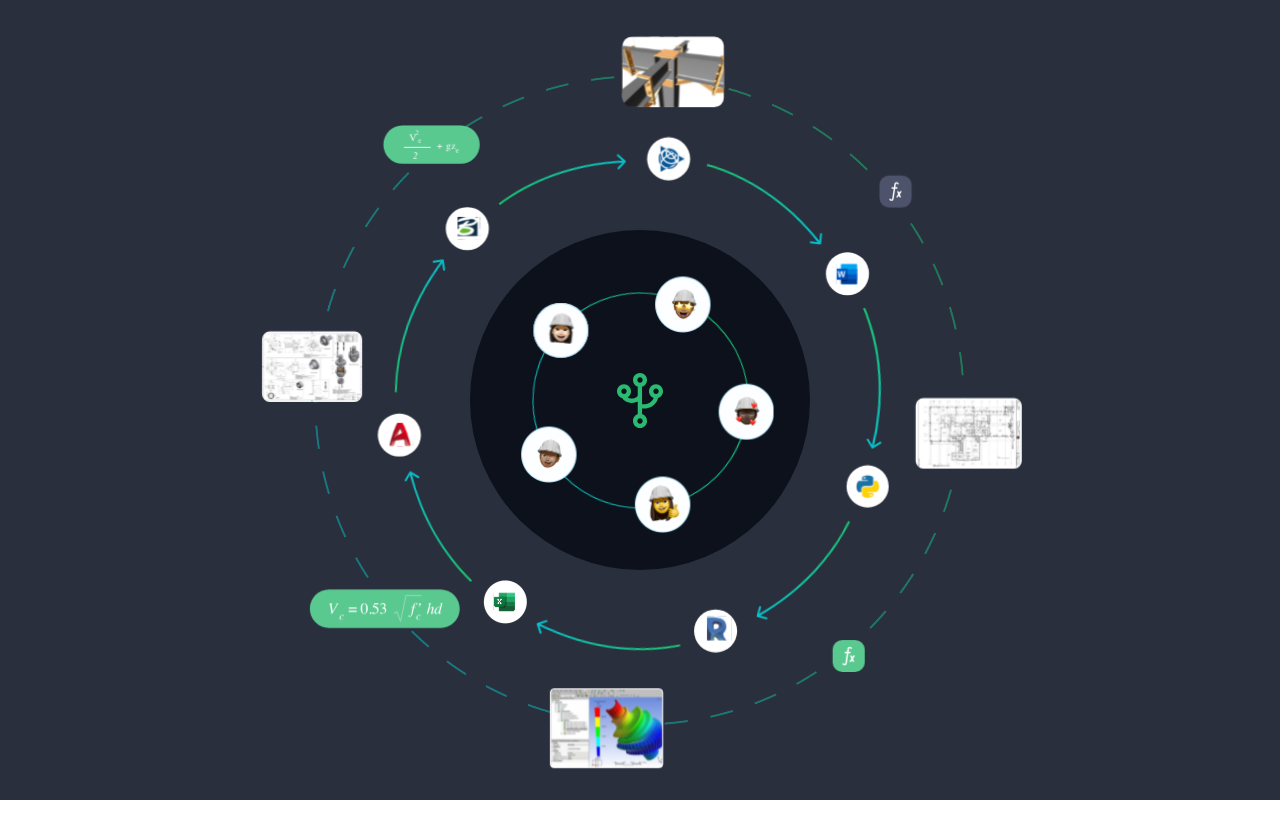
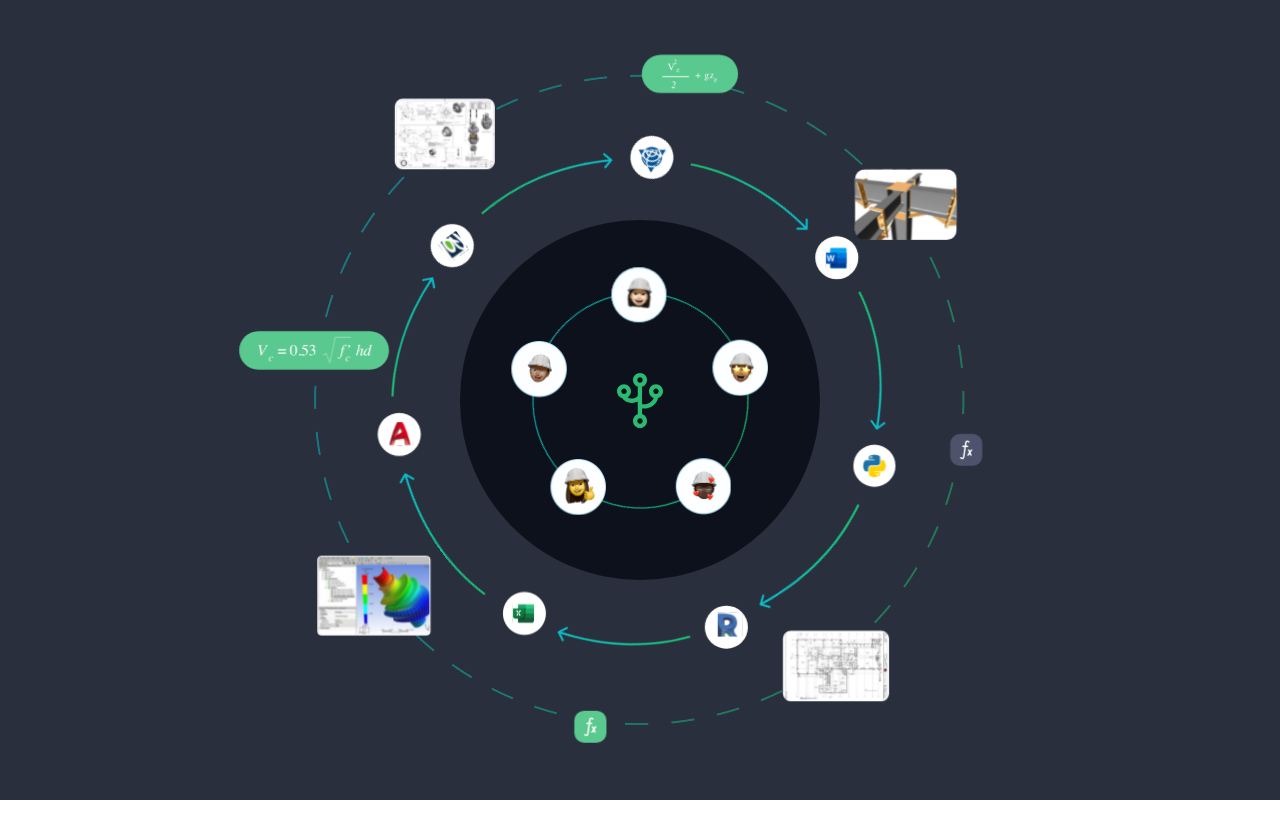
Before and after one commit to ricky-fn/CalcTree-Demo, a React (Vite) app: page / in a window 1280 px wide. Shown: the top 838 px of the page. Before the commit the page ends 812 px from the top, so only its background shows below. Built offline with nearby package versions, Linux system fonts and the light colour scheme.

Commit message:
added css variables to control the animations

```diff
--- a/src/components/layer1.css
+++ b/src/components/layer1.css
@@ -1,8 +1,6 @@
 .layer-1-container {
-  width: 360px;
-  height: 360px;
-  max-height: 340px;
-  max-width: 340px;
+  width: var(--layer1-container-size);
+  height: var(--layer1-container-size);
   background-color: #0c111b;
   border-radius: 100%;
   justify-content: center;
@@ -38,7 +36,7 @@
   align-items: center;
   display: block;
   position: absolute;
-  animation: layer1RotateAnimation 30s linear infinite;
+  animation: layer1RotateAnimation var(--animation-duration) linear infinite;
 }
 
 .layer-1-container .avatar {
@@ -56,10 +54,10 @@
 
 @keyframes avatar1RotateAnimation {
   0% {
-    transform: rotate(288deg);
+    transform: rotate(calc(360deg - var(--layer1-item-gap)));
   }
   100% {
-    transform: rotate(-72deg);
+    transform: rotate(var(--layer1-item-gap-reverse));
   }
 }
 
@@ -68,16 +66,15 @@
 }
 
 .layer-1-container .avatar-1 img {
-  transform: rotate(-72deg);
-  animation: avatar1RotateAnimation 30s linear infinite;
+  animation: avatar1RotateAnimation var(--animation-duration) linear infinite;
 }
 
 @keyframes avatar2RotateAnimation {
   0% {
-    transform: rotate(216deg);
+    transform: rotate(calc(360deg - calc(var(--layer1-item-gap) * 2)));
   }
   100% {
-    transform: rotate(-144deg);
+    transform: rotate(calc(var(--layer1-item-gap-reverse) * 2));
   }
 }
 
@@ -86,16 +83,15 @@
 }
 
 .layer-1-container .avatar-2 img {
-  transform: rotate(-144deg);
-  animation: avatar2RotateAnimation 30s linear infinite;
+  animation: avatar2RotateAnimation var(--animation-duration) linear infinite;
 }
 
 @keyframes avatar3RotateAnimation {
   0% {
-    transform: rotate(144deg);
+    transform: rotate(calc(360deg - calc(var(--layer1-item-gap) * 3)));
   }
   100% {
-    transform: rotate(-216deg);
+    transform: rotate(calc(var(--layer1-item-gap-reverse) * 3));
   }
 }
 
@@ -105,15 +101,15 @@
 
 .layer-1-container .avatar-3 img {
   transform: rotate(-216deg);
-  animation: avatar3RotateAnimation 30s linear infinite;
+  animation: avatar3RotateAnimation var(--animation-duration) linear infinite;
 }
 
 @keyframes avatar4RotateAnimation {
   0% {
-    transform: rotate(72deg);
+    transform: rotate(calc(360deg - calc(var(--layer1-item-gap) * 4)));
   }
   100% {
-    transform: rotate(-288deg);
+    transform: rotate(calc(var(--layer1-item-gap-reverse) * 4));
   }
 }
 
@@ -123,16 +119,16 @@
 
 .layer-1-container .avatar-4 img {
   transform: rotate(-288deg);
-  animation: avatar4RotateAnimation 30s linear infinite;
+  animation: avatar4RotateAnimation var(--animation-duration) linear infinite;
 }
 
 
 @keyframes avatar5RotateAnimation {
   0% {
-    transform: rotate(360deg);
+    transform: rotate(calc(360deg - calc(var(--layer1-item-gap) * 5)));
   }
   100% {
-    transform: rotate(0deg);
+    transform: rotate(calc(var(--layer1-item-gap-reverse) * 5));
   }
 }
 
@@ -141,7 +137,7 @@
 }
 
 .layer-1-container .avatar-5 img {
-  animation: avatar5RotateAnimation 30s linear infinite;
+  animation: avatar5RotateAnimation var(--animation-duration) linear infinite;
 }
 
 .layer-1-container .logo {
@@ -153,5 +149,5 @@
   bottom: 0%;
   left: 0%;
   right: 0%;
-  animation: avatar5RotateAnimation 30s linear infinite;
+  animation: avatar5RotateAnimation var(--animation-duration) linear infinite;
 }
--- a/src/components/layer2.css
+++ b/src/components/layer2.css
@@ -9,23 +9,22 @@
 }
 
 .layer-2-container {
-  width: 500px;
-  height: 500px;
-  max-width: 500px;
+  width: var(--layer2-container-size);
+  height: var(--layer2-container-size);
   opacity: 1;
   background: url(/src/assets/layer2/path.svg) 50%;
   background-size: cover;
   position: absolute;
   top: 50%;
   left: 50%;
-  margin-left: -250px;
-  margin-top: -250px;
-  animation: layer2RotateAnimation 30s linear infinite;
+  margin-left: calc(0px - var(--layer2-container-size) / 2);
+  margin-top: calc(0px - var(--layer2-container-size) / 2);
+  animation: layer2RotateAnimation var(--animation-duration) linear infinite;
 }
 
 .layer-2-container .tool {
   width: 44px;
-  height: calc(500px / 2 + 15px);
+  height: calc(var(--layer2-container-size) / 2 + 15px);
   background-color: rgba(0, 0, 0, 0);
   border-radius: 0%;
   display: block;
@@ -38,126 +37,119 @@
 
 @keyframes tool1RotateAnimation {
   0% {
-    transform: rotate(294deg);
+    transform: rotate(calc(360deg - var(--layer2-item-gap) + 36deg));
   }
   100% {
-    transform: rotate(-66deg);
+    transform: rotate(calc(var(--layer2-item-gap-reverse) + 36deg));
   }
 }
 
 .layer-2-container .tool-1 {
-  transform: rotate(66deg);
+  transform: rotate(calc(var(--layer2-item-gap) - 36deg));
 }
 
 .layer-2-container .tool-1 img {
-  transform: rotate(-66deg);
-  animation: tool1RotateAnimation 30s linear infinite;
+  animation: tool1RotateAnimation var(--animation-duration) linear infinite;
 }
 
 @keyframes tool2RotateAnimation {
   0% {
-    transform: rotate(242deg);
+    transform: rotate(calc(360deg - calc(var(--layer2-item-gap) * 2) + 38deg));
   }
   100% {
-    transform: rotate(-118deg);
+    transform: rotate(calc(var(--layer2-item-gap-reverse) * 2 + 38deg));
   }
 }
 
 .layer-2-container .tool-2 {
-  transform: rotate(118deg);
+  transform: rotate(calc(var(--layer2-item-gap) * 2 - 38deg));
 }
 
 .layer-2-container .tool-2 img {
-  transform: rotate(-118deg);
-  animation: tool2RotateAnimation 30s linear infinite;
+  animation: tool2RotateAnimation var(--animation-duration) linear infinite;
 }
 
 @keyframes tool3RotateAnimation {
   0% {
-    transform: rotate(194deg);
+    transform: rotate(calc(360deg - calc(var(--layer2-item-gap) * 3) + 36deg));
   }
   100% {
-    transform: rotate(-166deg);
+    transform: rotate(calc(var(--layer2-item-gap-reverse) * 3 + 36deg));
   }
 }
 
 .layer-2-container .tool-3 {
-  transform: rotate(166deg);
+  transform: rotate(calc(var(--layer2-item-gap) * 3 - 36deg));
 }
 
 .layer-2-container .tool-3 img {
-  transform: rotate(-166deg);
-  animation: tool3RotateAnimation 30s linear infinite;
+  animation: tool3RotateAnimation var(--animation-duration) linear infinite;
 }
 
 @keyframes tool4RotateAnimation {
   0% {
-    transform: rotate(141deg);
+    transform: rotate(calc(360deg + 20deg - calc(var(--layer2-item-gap) * 4)));
   }
   100% {
-    transform: rotate(-219deg);
+    transform: rotate(calc(var(--layer2-item-gap-reverse) * 4) + 20deg);
   }
 }
 
 .layer-2-container .tool-4 {
-  transform: rotate(219deg);
+  transform: rotate(calc(var(--layer2-item-gap) * 4 - 40deg));
 }
 
 .layer-2-container .tool-4 img {
-  transform: rotate(-219deg);
-  animation: tool4RotateAnimation 30s linear infinite;
+  animation: tool4RotateAnimation var(--animation-duration) linear infinite;
 }
 
 @keyframes tool5RotateAnimation {
   0% {
-    transform: rotate(89deg);
+    transform: rotate(calc(360deg + 10deg - calc(var(--layer2-item-gap) * 5)));
   }
   100% {
-    transform: rotate(-271deg);
+    transform: rotate(calc(var(--layer2-item-gap-reverse) * 5 + 10deg));
   }
 }
 
 .layer-2-container .tool-5 {
-  transform: rotate(271deg);
+  transform: rotate(calc(var(--layer2-item-gap) * 5 - 38deg));
 }
 
 .layer-2-container .tool-5 img {
-  transform: rotate(-271deg);
-  animation: tool5RotateAnimation 30s linear infinite;
+  animation: tool5RotateAnimation var(--animation-duration) linear infinite;
 }
 
 @keyframes tool6RotateAnimation {
   0% {
-    transform: rotate(37deg);
+    transform: rotate(calc(360deg + 38deg - calc(var(--layer2-item-gap) * 6)));
   }
   100% {
-    transform: rotate(-323deg);
+    transform: rotate(calc(var(--layer2-item-gap-reverse) * 6 + 38deg));
   }
 }
 
 .layer-2-container .tool-6 {
-  transform: rotate(323deg);
+  transform: rotate(calc(var(--layer2-item-gap) * 6 - 38deg));
 }
 
 .layer-2-container .tool-6 img {
-  transform: rotate(-323deg);
-  animation: tool6RotateAnimation 30s linear infinite;
+  animation: tool6RotateAnimation var(--animation-duration) linear infinite;
 }
 
 @keyframes tool7RotateAnimation {
   0% {
-    transform: rotate(345deg);
+    transform: rotate(calc(360deg + 38deg - calc(var(--layer2-item-gap) * 7)));
   }
   100% {
-    transform: rotate(-15deg);
+    transform: rotate(calc(var(--layer2-item-gap-reverse) * 7 + 38deg));
   }
 }
 
 .layer-2-container .tool-7 {
-  transform: rotate(15deg);
+  transform: rotate(calc(var(--layer2-item-gap) * 7 - 38deg));
 }
 
 .layer-2-container .tool-7 img {
-  transform: rotate(-15deg);
-  animation: tool7RotateAnimation 30s linear infinite;
+  animation: tool7RotateAnimation var(--animation-duration) linear infinite;
 }
--- a/src/components/layer3.css
+++ b/src/components/layer3.css
@@ -8,22 +8,22 @@
 }
 
 .layer-3-container {
-  width: 650px;
-  height: 650px;
-  max-width: 650px;
+  width: var(--layer3-container-size);
+  height: var(--layer3-container-size);
+  max-width: var(--layer3-container-size);
   background: url(/src/assets/layer3/path.png) 50% 50% no-repeat;
   background-size: 100%;
   position: absolute;
   left: 50%;
   top: 50%;
-  margin-left: -325px;
-  margin-top: -325px;
-  animation: layer3RotateAnimation 30s linear infinite;
+  margin-left: calc(0px - var(--layer3-container-size) / 2);
+  margin-top: calc(0px - var(--layer3-container-size) / 2);
+  animation: layer3RotateAnimation var(--animation-duration) linear infinite;
 }
 
 .layer-3-container .item {
   width: 0;
-  height: calc(650px / 2 + 5px);
+  height: calc(var(--layer3-container-size) / 2 + 5px);
   display: block;
   position: absolute;
   left: 50%;
@@ -39,121 +39,121 @@
 }
 
 .layer-3-container .item-1 {
-  transform: rotate(45deg);
+  transform: rotate(var(--layer3-item-gap));
 }
 
 .layer-3-container .item-1 img {
-  animation: item1RotateAnimation 30s linear infinite;
+  animation: item1RotateAnimation var(--animation-duration) linear infinite;
 }
 
 @keyframes item1RotateAnimation {
   0% {
-    transform: translate(-50%, -50%) rotate(calc(360deg - 45deg));
+    transform: translate(-50%, -50%) rotate(calc(360deg - var(--layer3-item-gap)));
   }
   100% {
-    transform: translate(-50%, -50%) rotate(-45deg);
+    transform: translate(-50%, -50%) rotate(var(--layer3-item-gap-reverse));
   }
 }
 
 .layer-3-container .item-2 {
-  transform: rotate(calc(45deg * 2));
+  transform: rotate(calc(var(--layer3-item-gap) * 2));
 }
 
 .layer-3-container .item-2 img {
-  animation: item2RotateAnimation 30s linear infinite;
+  animation: item2RotateAnimation var(--animation-duration) linear infinite;
 }
 
 @keyframes item2RotateAnimation {
   0% {
-    transform: translate(-50%, -50%) rotate(calc(360deg - calc(45deg * 2)));
+    transform: translate(-50%, -50%) rotate(calc(360deg - calc(var(--layer3-item-gap) * 2)));
   }
   100% {
-    transform: translate(-50%, -50%) rotate(calc(-45deg * 2));
+    transform: translate(-50%, -50%) rotate(calc(var(--layer3-item-gap-reverse) * 2));
   }
 }
 
 .layer-3-container .item-3 {
-  transform: rotate(calc(45deg * 3));
+  transform: rotate(calc(var(--layer3-item-gap) * 3));
 }
 
 .layer-3-container .item-3 img {
-  animation: item3RotateAnimation 30s linear infinite;
+  animation: item3RotateAnimation var(--animation-duration) linear infinite;
 }
 
 @keyframes item3RotateAnimation {
   0% {
-    transform: translate(-50%, -50%) rotate(calc(360deg - calc(45deg * 3)));
+    transform: translate(-50%, -50%) rotate(calc(360deg - calc(var(--layer3-item-gap) * 3)));
   }
   100% {
-    transform: translate(-50%, -50%) rotate(calc(-45deg * 3));
+    transform: translate(-50%, -50%) rotate(calc(var(--layer3-item-gap-reverse) * 3));
   }
 }
 
 .layer-3-container .item-4 {
-  transform: rotate(calc(45deg * 4));
+  transform: rotate(calc(var(--layer3-item-gap) * 4));
 }
 
 .layer-3-container .item-4 img {
-  animation: item4RotateAnimation 30s linear infinite;
+  animation: item4RotateAnimation var(--animation-duration) linear infinite;
 }
 
 @keyframes item4RotateAnimation {
   0% {
-    transform: translate(-50%, -50%) rotate(calc(360deg - calc(45deg * 4)));
+    transform: translate(-50%, -50%) rotate(calc(360deg - calc(var(--layer3-item-gap) * 4)));
   }
   100% {
-    transform: translate(-50%, -50%) rotate(calc(-45deg * 4));
+    transform: translate(-50%, -50%) rotate(calc(var(--layer3-item-gap-reverse) * 4));
   }
 }
 
 .layer-3-container .item-5 {
-  transform: rotate(calc(45deg * 5));
+  transform: rotate(calc(var(--layer3-item-gap) * 5));
 }
 
 .layer-3-container .item-5 img {
-  animation: item5RotateAnimation 30s linear infinite;
+  animation: item5RotateAnimation var(--animation-duration) linear infinite;
 }
 
 @keyframes item5RotateAnimation {
   0% {
-    transform: translate(-50%, -50%) rotate(calc(360deg - calc(45deg * 5)));
+    transform: translate(-50%, -50%) rotate(calc(360deg - calc(var(--layer3-item-gap) * 5)));
   }
   100% {
-    transform: translate(-50%, -50%) rotate(calc(-45deg * 5));
+    transform: translate(-50%, -50%) rotate(calc(var(--layer3-item-gap-reverse) * 5));
   }
 }
 
 .layer-3-container .item-6 {
-  transform: rotate(calc(45deg * 6));
+  transform: rotate(calc(var(--layer3-item-gap) * 6));
 }
 
 .layer-3-container .item-6 img {
-  animation: item6RotateAnimation 30s linear infinite;
+  animation: item6RotateAnimation var(--animation-duration) linear infinite;
 }
 
 @keyframes item6RotateAnimation {
   0% {
-    transform: translate(-50%, -50%) rotate(calc(360deg - calc(45deg * 6)));
+    transform: translate(-50%, -50%) rotate(calc(360deg - calc(var(--layer3-item-gap) * 6)));
   }
   100% {
-    transform: translate(-50%, -50%) rotate(calc(-45deg * 6));
+    transform: translate(-50%, -50%) rotate(calc(var(--layer3-item-gap-reverse) * 6));
   }
 }
 
 .layer-3-container .item-7 {
-  transform: rotate(calc(45deg * 7));
+  transform: rotate(calc(var(--layer3-item-gap) * 7));
 }
 
 .layer-3-container .item-7 img {
-  animation: item7RotateAnimation 30s linear infinite;
+  animation: item7RotateAnimation var(--animation-duration) linear infinite;
 }
 
 @keyframes item7RotateAnimation {
   0% {
-    transform: translate(-50%, -50%) rotate(calc(360deg - calc(45deg * 7)));
+    transform: translate(-50%, -50%) rotate(calc(360deg - calc(var(--layer3-item-gap) * 7)));
   }
   100% {
-    transform: translate(-50%, -50%) rotate(calc(-45deg * 7));
+    transform: translate(-50%, -50%) rotate(calc(var(--layer3-item-gap-reverse) * 7));
   }
 }
 
@@ -162,14 +162,14 @@
 }
 
 .layer-3-container .item-8 img {
-  animation: item8RotateAnimation 30s linear infinite;
+  animation: item8RotateAnimation var(--animation-duration) linear infinite;
 }
 
 @keyframes item8RotateAnimation {
   0% {
-    transform: translate(-50%, -50%) rotate(calc(360deg - calc(45deg * 8)));
+    transform: translate(-50%, -50%) rotate(calc(360deg - calc(var(--layer3-item-gap) * 8)));
   }
   100% {
-    transform: translate(-50%, -50%) rotate(calc(-45deg * 8));
+    transform: translate(-50%, -50%) rotate(calc(var(--layer3-item-gap-reverse) * 8));
   }
 }
```
Also changed, not shown: src/index.css (+11 -1 lines).
